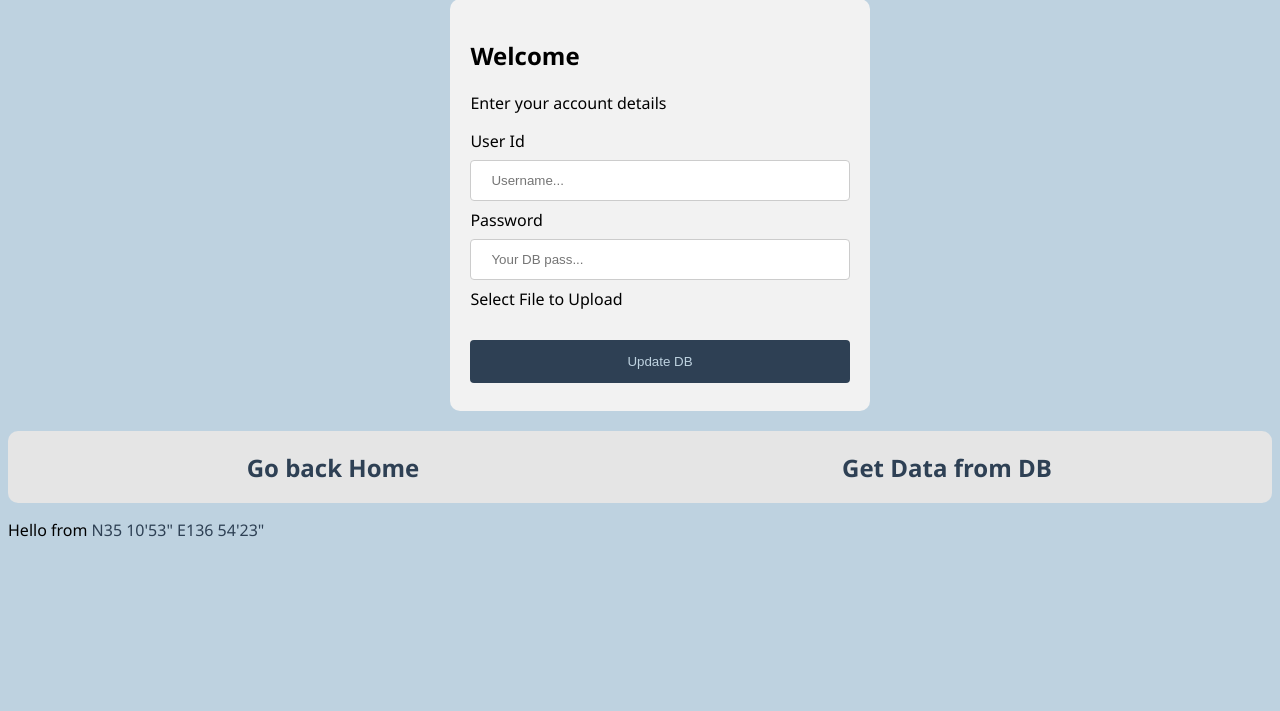
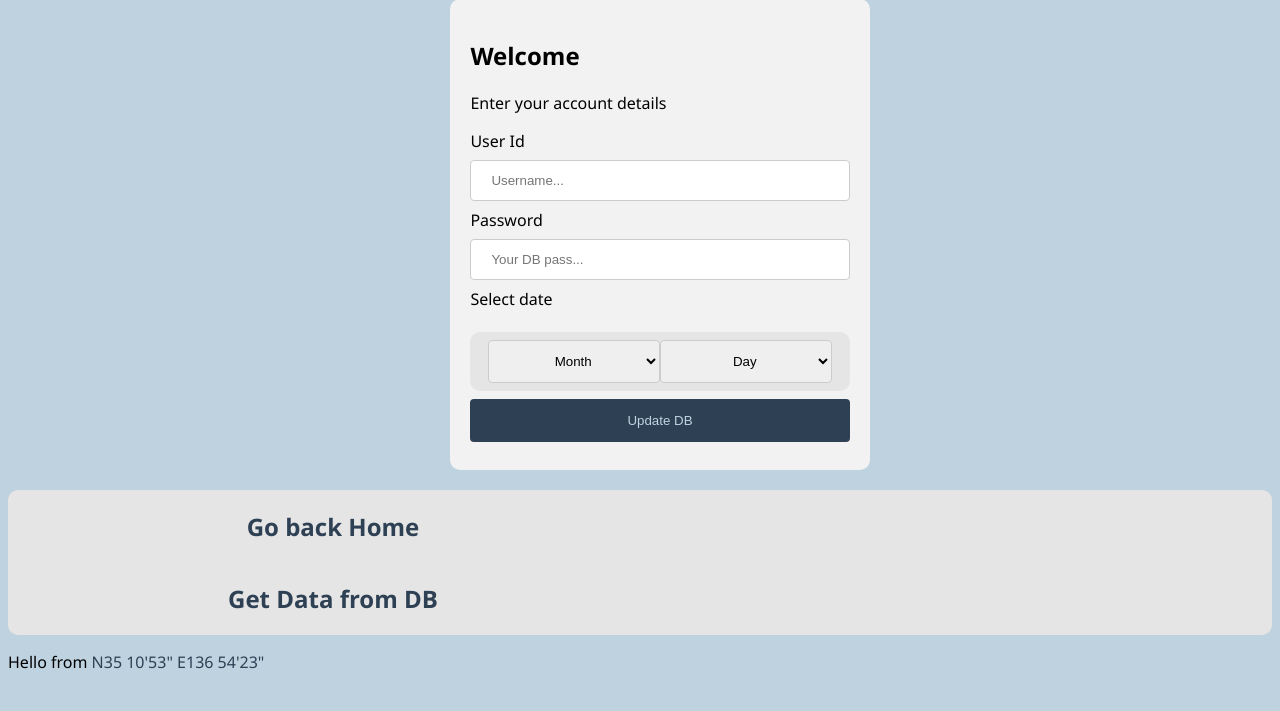
Before and after one commit to ndlopez/webApp, a PHP site: page /rest-api/updata.html in a window 1280 px wide. Shown: the part 89-800 px from the top of the page. Run offline with PHP 8.4, Linux system fonts and the light colour scheme.

Commit message:
read_csv accept dates now

```diff
--- a/rest-api/estilo.css
+++ b/rest-api/estilo.css
@@ -29,7 +29,9 @@ input[type=submit] {
     float: left;
     width: 50%;
     text-align: center;
+    padding-right: 10px;
 }
+
 main {
     position: relative;
     top:40%;
--- a/rest-api/updata.html
+++ b/rest-api/updata.html
@@ -21,9 +21,18 @@
                 <label for="fname">Password</label>
                 <input type="password" id="my_pass" name="my_pass" placeholder="Your DB pass...">
 
-                <label for="lname">Select File to Upload</label><br/><br/>
+                <label for="lname">Select date</label><br/><br/>
                 <!--input type="file" name="fileToUpload" id="fileToUpload"><br/><br/-->
-
+                <div class="clearfix">
+                    <select name="monty" id="monty" class="col">
+                        <option>Month</option>
+                        <option value="07">July</option>
+                        <option value="08">August</option>
+                        <option value="09">September</option>
+                        <option value="10" disabled>October</option>
+                    </select>
+                    <select name="tag" class="col" id="tag"></select>
+                </div>
                 <input type="submit" value="Update DB" name="submit">
             </form>
         </main>
@@ -38,5 +47,6 @@
                 <a target="blank" href="https://www.openstreetmap.org/search?query=35.17271%2C136.89547#map=18/35.17271/136.89547">
                   N35 10'53" E136 54'23"</a></p>
         </footer>
+        <script src="../static/fill_date.js"></script>
     </body>
 </html>
--- /dev/null
+++ b/static/fill_date.js
@@ -0,0 +1,14 @@
+const selDiv = document.getElementById("tag");
+const optElm = document.createElement("option");
+optElm.innerText = "Day";
+selDiv.appendChild(optElm);
+for(let idx=1; idx<=31;idx++){
+    var strIdx = idx;
+    var el = document.createElement("option");
+    if(idx < 10){
+        strIdx = "0"+idx;
+    }
+    el.setAttribute("value",strIdx);
+    el.innerText = strIdx;
+    selDiv.appendChild(el);
+}
```
Also changed, not shown: rest-api/read_csv.php (+7 -2 lines).
